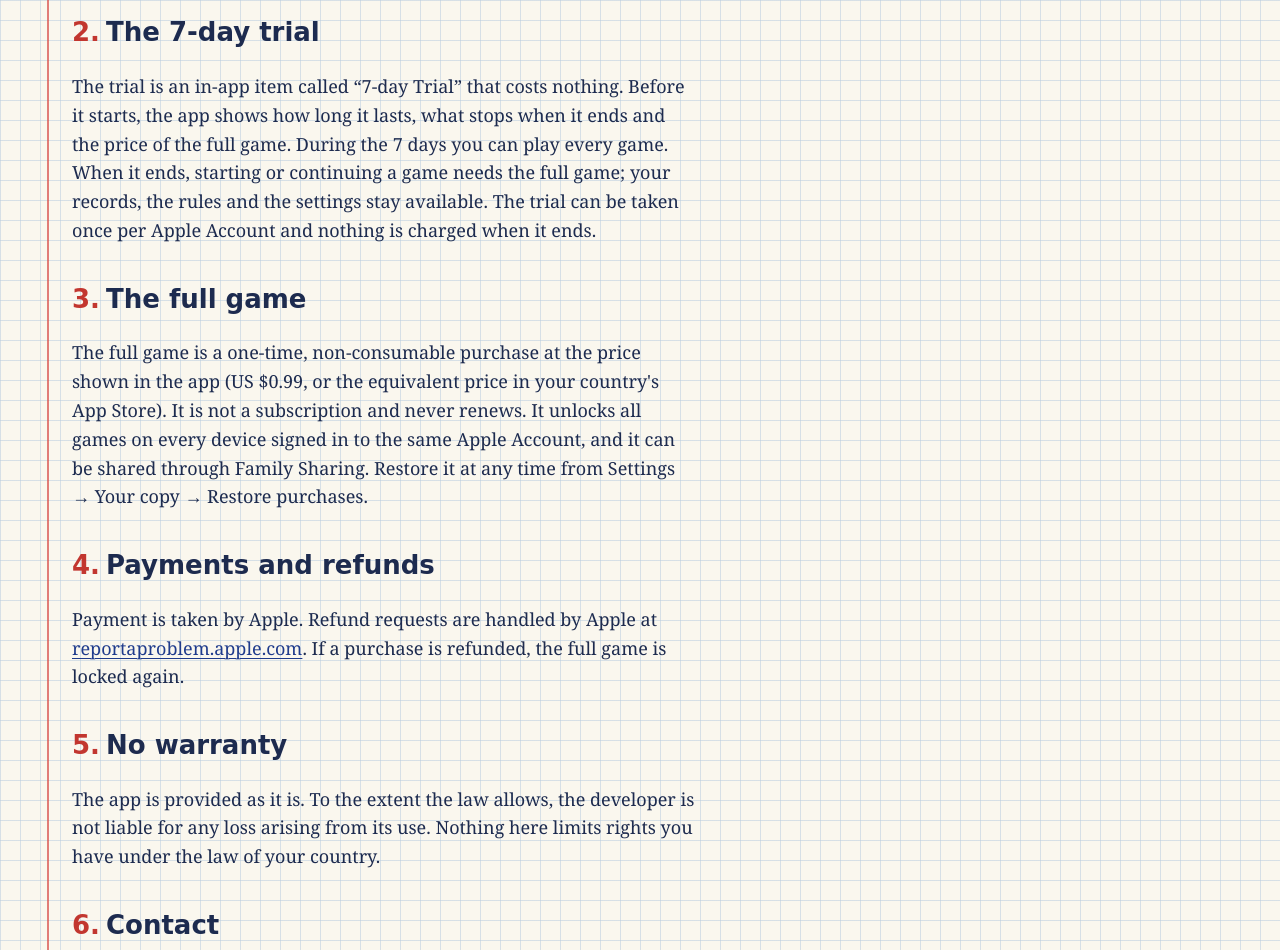
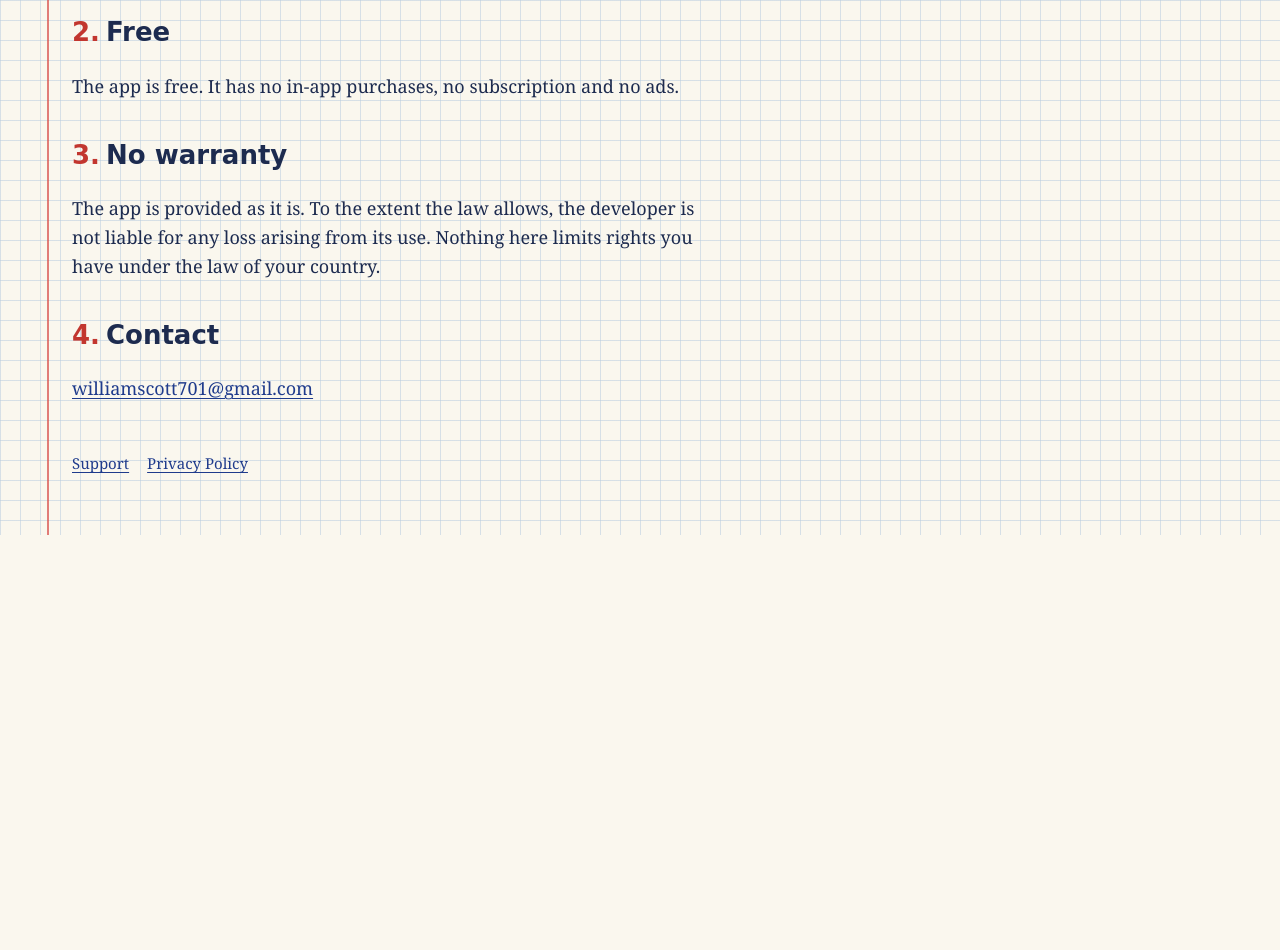
Before and after one commit to williamscott701/noughts-support, a plain HTML site: page terms.html in a window 1280 px wide. Shown: the part 340-1290 px from the top of the page. After the commit the page ends 875 px from the top, so only its background shows below. Drawn offline with Linux system fonts and the light colour scheme.

Commit message:
Noughts is free: no trial, no purchase
Co-Authored-By: Claude Opus 5.5 <noreply@anthropic.com>

```diff
--- a/terms.html
+++ b/terms.html
@@ -17,28 +17,14 @@
   <a href="https://www.apple.com/legal/internet-services/itunes/dev/stdeula/">Licensed Application End User License Agreement</a>,
   together with these terms. Where they differ, Apple's agreement applies.</p>
 
-  <h2><span class="num">2.</span>The 7-day trial</h2>
-  <p>The trial is an in-app item called “7-day Trial” that costs nothing. Before it starts, the app shows how long it
-  lasts, what stops when it ends and the price of the full game. During the 7 days you can play every game. When it
-  ends, starting or continuing a game needs the full game; your records, the rules and the settings stay available.
-  The trial can be taken once per Apple Account and nothing is charged when it ends.</p>
+  <h2><span class="num">2.</span>Free</h2>
+  <p>The app is free. It has no in-app purchases, no subscription and no ads.</p>
 
-  <h2><span class="num">3.</span>The full game</h2>
-  <p>The full game is a one-time, non-consumable purchase at the price shown in the app (US $0.99, or the equivalent
-  price in your country's App Store). It is not a subscription and never renews. It unlocks all games on every device
-  signed in to the same Apple Account, and it can be shared through Family Sharing. Restore it at any time from
-  Settings → Your copy → Restore purchases.</p>
-
-  <h2><span class="num">4.</span>Payments and refunds</h2>
-  <p>Payment is taken by Apple. Refund requests are handled by Apple at
-  <a href="https://reportaproblem.apple.com">reportaproblem.apple.com</a>. If a purchase is refunded, the full game
-  is locked again.</p>
-
-  <h2><span class="num">5.</span>No warranty</h2>
+  <h2><span class="num">3.</span>No warranty</h2>
   <p>The app is provided as it is. To the extent the law allows, the developer is not liable for any loss arising from
   its use. Nothing here limits rights you have under the law of your country.</p>
 
-  <h2><span class="num">6.</span>Contact</h2>
+  <h2><span class="num">4.</span>Contact</h2>
   <p><a href="mailto:williamscott701@gmail.com?subject=Noughts%20terms">williamscott701@gmail.com</a></p>
 
   <footer><nav><a href="index.html">Support</a><a href="privacy.html">Privacy Policy</a></nav></footer>
```
Also changed, not shown: index.html (+3 -6 lines), privacy.html (+2 -4 lines).
